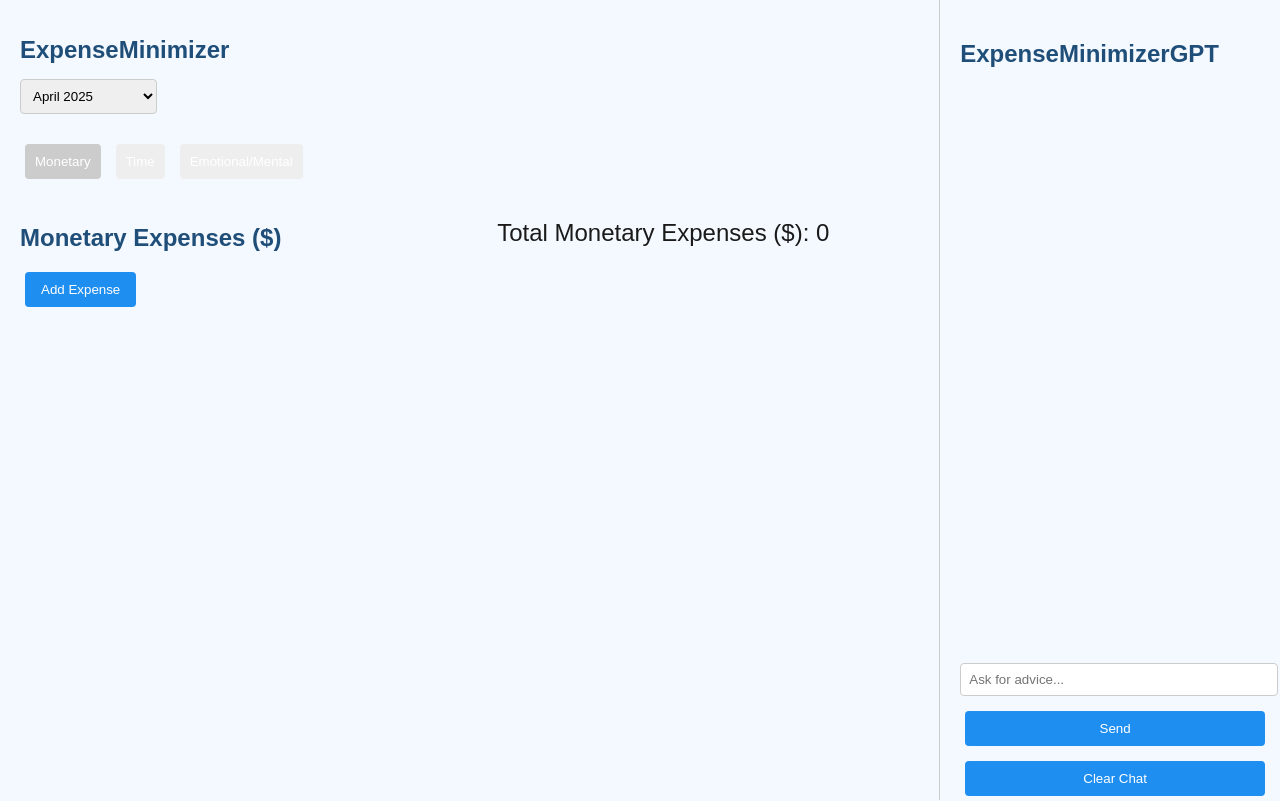
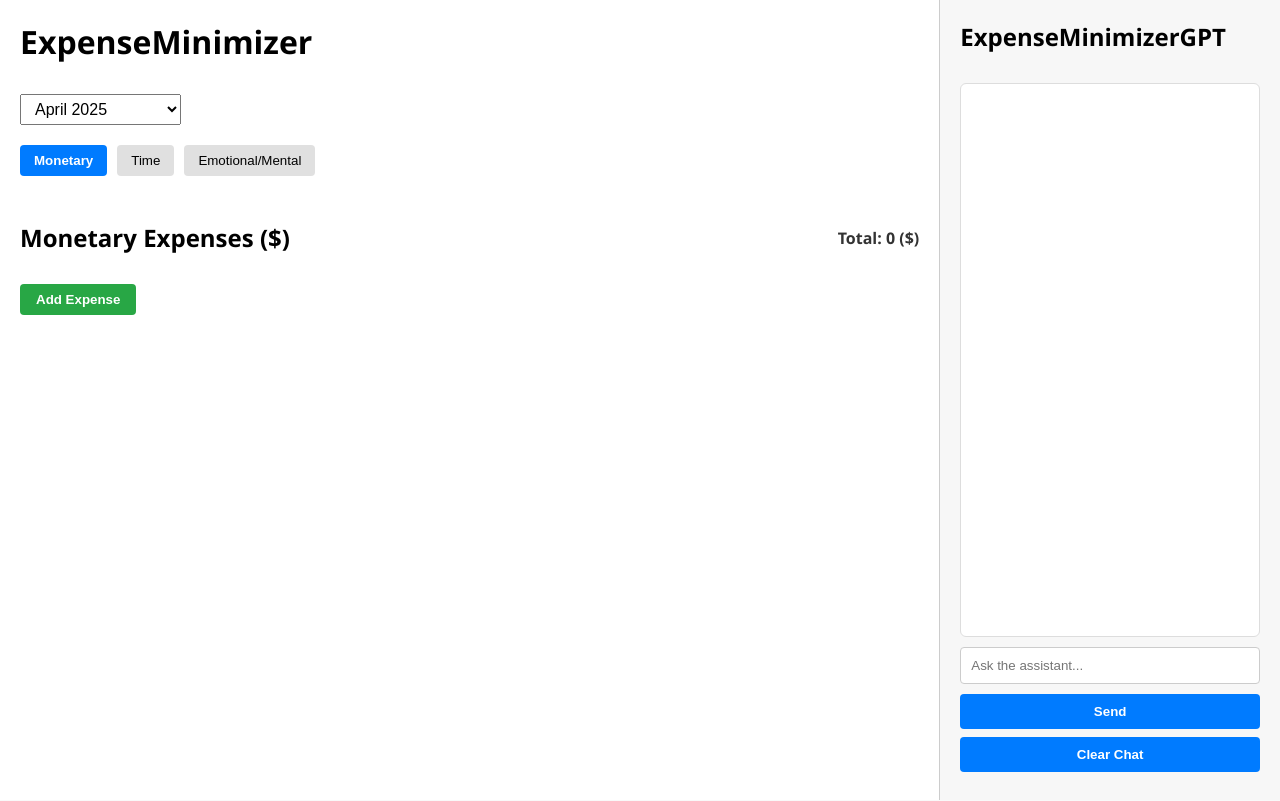
Before and after one commit to CleanCodeCrammed/expense-minimizer, a React (Create React App) app: page / in a window 1280 px wide. Built offline with nearby package versions, Linux system fonts and the light colour scheme.

Commit message:
Updated App.js

```diff
--- a/src/App.css
+++ b/src/App.css
@@ -1,56 +1,167 @@
-body {
+/* Reset & base */
+body, html, #root {
   margin: 0;
-  font-family: 'Segoe UI', Tahoma, Geneva, Verdana, sans-serif;
-  background-color: #f4f9ff;
-  color: #1a1a1a;
+  padding: 0;
+  height: 100%;
+  font-family: 'Segoe UI', sans-serif;
+  background-color: #f9f9f9;
 }
 
-h1, h2 {
-  font-weight: 600;
-  color: #1f4e79;
-  margin-bottom: 10px;
+.app-layout {
+  display: flex;
+  height: 100vh;
+  overflow: hidden;
 }
 
-button {
-  background-color: #1f8ef1;
+/* === Main Section === */
+.main-section {
+  flex: 3;
+  padding: 20px;
+  overflow-y: auto;
+  border-right: 1px solid #ccc;
+  background: white;
+}
+
+.main-section h1 {
+  margin-top: 0;
+}
+
+select {
+  margin-top: 10px;
+  padding: 5px 10px;
+  font-size: 1rem;
+}
+
+.tabs {
+  margin-top: 20px;
+}
+
+.tabs button {
+  margin-right: 10px;
+  padding: 8px 14px;
+  border: none;
+  border-radius: 4px;
+  background-color: #e0e0e0;
+  cursor: pointer;
+}
+
+.tabs button.active {
+  background-color: #007bff;
+  color: white;
+  font-weight: bold;
+}
+
+.header-row {
+  display: flex;
+  justify-content: space-between;
+  align-items: center;
+  margin-top: 25px;
+}
+
+.total-display {
+  font-size: 1rem;
+  font-weight: bold;
+  color: #333;
+}
+
+.add-btn {
+  margin-top: 10px;
+  padding: 8px 16px;
+  background-color: #28a745;
+  color: white;
+  font-weight: bold;
+  border: none;
+  border-radius: 4px;
+  cursor: pointer;
+}
+
+.expense-list {
+  list-style-type: none;
+  padding: 0;
+  margin-top: 15px;
+}
+
+.expense-list li {
+  padding: 10px;
+  background-color: #f1f1f1;
+  margin-bottom: 8px;
+  border-radius: 4px;
+  display: flex;
+  justify-content: space-between;
+  align-items: center;
+}
+
+.expense-list li button {
+  padding: 4px 10px;
+  background-color: #dc3545;
   color: white;
   border: none;
-  padding: 10px 16px;
-  margin: 5px;
   border-radius: 4px;
   cursor: pointer;
-  transition: background-color 0.2s ease-in-out;
 }
 
-button:hover {
-  background-color: #0d6efd;
+/* === Chat Section === */
+.chat-section {
+  flex: 1;
+  padding: 20px;
+  display: flex;
+  flex-direction: column;
+  background: #f7f7f7;
 }
 
-select, input {
-  padding: 8px;
-  border: 1px solid #ccc;
-  border-radius: 4px;
-  margin: 5px 0;
+.chat-section h2 {
+  margin-top: 0;
 }
 
-ul {
-  list-style: none;
-  padding: 0;
+.chat-box {
+  flex: 1;
+  overflow-y: auto;
+  margin: 10px 0;
+  background-color: #fff;
+  padding: 10px;
+  border-radius: 6px;
+  border: 1px solid #ddd;
 }
 
-li {
-  background: white;
-  margin: 8px 0;
-  padding: 10px;
-  border-radius: 6px;
-  box-shadow: 0 1px 3px rgba(0, 0, 0, 0.1);
+.chat-message {
+  margin-bottom: 15px;
+  line-height: 1.4;
 }
 
-.chatbox {
-  background-color: #e3f2fd;
-  border-radius: 8px;
+.chat-section input {
   padding: 10px;
-  height: 75%;
-  overflow-y: auto;
   margin-bottom: 10px;
+  border-radius: 4px;
+  border: 1px solid #ccc;
 }
+
+.chat-section button {
+  padding: 10px;
+  margin-bottom: 8px;
+  border: none;
+  border-radius: 4px;
+  cursor: pointer;
+  background-color: #007bff;
+  color: white;
+  font-weight: bold;
+}
+
+.chat-section button:disabled {
+  background-color: #999;
+}
+
+/* === Responsive === */
+@media (max-width: 900px) {
+  .app-layout {
+    flex-direction: column;
+  }
+
+  .main-section,
+  .chat-section {
+    flex: none;
+    width: 100%;
+    height: auto;
+    border-right: none;
+    border-bottom: 1px solid #ccc;
+  }
+}
--- a/src/App.js
+++ b/src/App.js
@@ -2,10 +2,9 @@ import React, { useState, useEffect } from 'react';
 import './App.css';
 
 const expenseTypes = ['Monetary', 'Time', 'Emotional/Mental'];
-
 const typeUnits = {
-  'Monetary': '($)',
-  'Time': '(hours)',
+  Monetary: '($)',
+  Time: '(hours)',
   'Emotional/Mental': '(units)'
 };
 
@@ -16,29 +15,31 @@ const monthNames = [
 
 function App() {
   const [month, setMonth] = useState(getCurrentMonth());
-  const [expenses, setExpenses] = useState([]);
+  const [expensesByMonth, setExpensesByMonth] = useState({});
   const [selectedType, setSelectedType] = useState(expenseTypes[0]);
   const [chatInput, setChatInput] = useState('');
   const [chatMessages, setChatMessages] = useState([]);
+  const [loading, setLoading] = useState(false);
 
+  // === EFFECTS ===
   useEffect(() => {
-    const savedExpenses = localStorage.getItem(storageKey(month));
-    if (savedExpenses) setExpenses(JSON.parse(savedExpenses));
+    const saved = localStorage.getItem(storageKey(month));
+    if (saved) setExpensesByMonth(prev => ({ ...prev, [month]: JSON.parse(saved) }));
 
     const savedChats = localStorage.getItem('chatMessages');
     if (savedChats) setChatMessages(JSON.parse(savedChats));
   }, [month]);
 
   useEffect(() => {
-    localStorage.setItem(storageKey(month), JSON.stringify(expenses));
-  }, [expenses, month]);
+    localStorage.setItem(storageKey(month), JSON.stringify(expensesByMonth[month] || {}));
+  }, [expensesByMonth, month]);
 
   useEffect(() => {
     localStorage.setItem('chatMessages', JSON.stringify(chatMessages));
   }, [chatMessages]);
 
-  function storageKey(month) {
-    return `expenses_${month}`;
+  function storageKey(m) {
+    return `expenses_${m}`;
   }
 
   function getCurrentMonth() {
@@ -46,28 +47,77 @@ function App() {
     return `${now.getFullYear()}-${String(now.getMonth() + 1).padStart(2, '0')}`;
   }
 
+  // === EXPENSE LOGIC ===
   function handleAddExpense() {
-    const name = prompt('Enter Expense Name:');
+    const name = prompt('Enter expense name:');
     if (!name) return;
-
-    const amountInput = prompt('Enter Expense Amount (numbers only):');
-    const amount = parseFloat(amountInput);
-    if (isNaN(amount)) {
-      alert('Invalid amount. Please enter a number.');
+    const amt = parseFloat(prompt('Enter amount:'));
+    if (isNaN(amt)) {
+      alert('Invalid number');
       return;
     }
 
-    setExpenses([...expenses, { type: selectedType, name, amount }]);
+    setExpensesByMonth(prev => {
+      const monthData = { ...(prev[month] || {}) };
+      const list = [...(monthData[selectedType] || [])];
+      list.push({ name, amount: amt });
+      monthData[selectedType] = list;
+      return { ...prev, [month]: monthData };
+    });
   }
 
-  function handleRemoveExpense(index) {
-    setExpenses(expenses.filter((_, i) => i !== index));
+  function handleRemoveExpense(i) {
+    setExpensesByMonth(prev => {
+      const monthData = { ...(prev[month] || {}) };
+      const list = [...(monthData[selectedType] || [])];
+      list.splice(i, 1);
+      monthData[selectedType] = list;
+      return { ...prev, [month]: monthData };
+    });
   }
 
-  function handleSendMessage() {
-    if (chatInput.trim()) {
-      setChatMessages([...chatMessages, { user: chatInput, bot: "Think about cutting unnecessary expenses!" }]);
-      setChatInput('');
+  function formatAmount(amount) {
+    if (selectedType === 'Monetary') return `$${amount}`;
+    if (selectedType === 'Time') return `${amount} hours`;
+    return `${amount} units`;
+  }
+
+  function getTotal() {
+    const list = expensesByMonth[month]?.[selectedType] || [];
+    return list.reduce((sum, e) => sum + e.amount, 0);
+  }
+
+  // === CHAT LOGIC (Prepared for real GPT integration) ===
+  async function handleSendMessage() {
+    if (!chatInput.trim()) return;
+    const userMsg = chatInput.trim();
+
+    setChatMessages(prev => [...prev, { user: userMsg, bot: '...' }]);
+    setChatInput('');
+    setLoading(true);
+
+    try {
+      const res = await fetch('http://localhost:5000/api/chat', {
+        method: 'POST',
+        headers: { 'Content-Type': 'application/json' },
+        body: JSON.stringify({ message: userMsg })
+      });
+
+      const data = await res.json();
+      const botMsg = data.choices?.[0]?.message?.content || 'No response';
+      setChatMessages(prev => {
+        const last = [...prev];
+        last[last.length - 1].bot = botMsg;
+        return last;
+      });
+    } catch {
+      setChatMessages(prev => {
+        const last = [...prev];
+        last[last.length - 1].bot = 'Error contacting AI.';
+        return last;
+      });
+    } finally {
+      setLoading(false);
     }
   }
 
@@ -76,122 +126,83 @@ function App() {
     localStorage.removeItem('chatMessages');
   }
 
-  function formatAmount(expense) {
-    switch (expense.type) {
-      case 'Monetary':
-        return `$${expense.amount}`;
-      case 'Time':
-        return `${expense.amount} hours`;
-      case 'Emotional/Mental':
-        return `${expense.amount} units`;
-      default:
-        return expense.amount;
+  function generateMonthOptions() {
+    const options = [];
+    for (let i = 0; i < 12; i++) {
+      const date = new Date();
+      date.setMonth(i);
+      const y = date.getFullYear();
+      const m = String(i + 1).padStart(2, '0');
+      const label = `${monthNames[i]} ${y}`;
+      options.push({ key: `${y}-${m}`, label });
     }
+    return options;
   }
 
-  function generateMonthOptions() {
-    const months = [];
-    for (let i = 0; i < 12; i++) {
-      const date = new Date();
-      date.setMonth(date.getMonth() + i);
-      const year = date.getFullYear();
-      const monthIndex = date.getMonth();
-      const monthKey = `${year}-${String(monthIndex + 1).padStart(2, '0')}`;
-      const label = `${monthNames[monthIndex]} ${year}`;
-      months.push({ key: monthKey, label });
-    }
-    return months;
-  }
-
-  const titleStyle = { fontSize: '1.5em', fontFamily: 'Arial, sans-serif' };
+  const currentExpenses = expensesByMonth[month]?.[selectedType] || [];
 
   return (
-    <div style={{ display: 'flex', height: '100vh' }}>
-      {/* Main App */}
-      <div style={{ flex: 3, padding: 20 }}>
-        <h1 style={titleStyle}>ExpenseMinimizer</h1>
+    <div className="app-layout">
+      {/* Main Section */}
+      <div className="main-section">
+        <h1>ExpenseMinimizer</h1>
 
-        {/* Month Selector */}
-        <select value={month} onChange={(e) => setMonth(e.target.value)}>
-          {generateMonthOptions().map(({ key, label }) => (
-            <option key={key} value={key}>{label}</option>
+        <select value={month} onChange={e => setMonth(e.target.value)}>
+          {generateMonthOptions().map(opt => (
+            <option key={opt.key} value={opt.key}>{opt.label}</option>
           ))}
         </select>
 
-        {/* Expense Type Tabs */}
-        <div style={{ marginTop: 20 }}>
-          {expenseTypes.map((type) => (
+        <div className="tabs">
+          {expenseTypes.map(type => (
             <button
               key={type}
+              className={selectedType === type ? 'active' : ''}
               onClick={() => setSelectedType(type)}
-              style={{
-                marginRight: 10,
-                padding: 10,
-                backgroundColor: selectedType === type ? '#ccc' : '#eee'
-              }}
             >
               {type}
             </button>
           ))}
         </div>
 
-        {/* Expense Title and Total aligned */}
-        <div style={{
-          marginTop: 20,
-          display: 'flex',
-          alignItems: 'center',
-          justifyContent: 'space-between'
-        }}>
-          <h2 style={titleStyle}>{selectedType} Expenses {typeUnits[selectedType]}</h2>
-          <div style={{ ...titleStyle, marginRight: '10%' }}>
-            {selectedType === 'Monetary' && (
-              <div>Total Monetary Expenses ($): {expenses.filter(e => e.type === 'Monetary').reduce((sum, e) => sum + e.amount, 0)}</div>
-            )}
-            {selectedType === 'Time' && (
-              <div>Total Time Expenses (hours): {expenses.filter(e => e.type === 'Time').reduce((sum, e) => sum + e.amount, 0)}</div>
-            )}
-            {selectedType === 'Emotional/Mental' && (
-              <div>Total Emotional/Mental Expenses (units): {expenses.filter(e => e.type === 'Emotional/Mental').reduce((sum, e) => sum + e.amount, 0)}</div>
-            )}
+        <div className="header-row">
+          <h2>{selectedType} Expenses {typeUnits[selectedType]}</h2>
+          <div className="total-display">
+            Total: {getTotal()} {typeUnits[selectedType]}
           </div>
         </div>
 
-        {/* Expense List */}
-        <button onClick={handleAddExpense} style={{ marginTop: 10 }}>Add Expense</button>
-        <ul>
-          {expenses
-            .filter(e => e.type === selectedType)
-            .map((e, index) => (
-              <li key={index}>
-                {e.name} — {formatAmount(e)}
-                <button onClick={() => handleRemoveExpense(index)} style={{ marginLeft: 10 }}>
-                  Remove
-                </button>
-              </li>
-            ))
-          }
+        <button onClick={handleAddExpense} className="add-btn">Add Expense</button>
+        <ul className="expense-list">
+          {currentExpenses.map((e, i) => (
+            <li key={i}>
+              {e.name} — {formatAmount(e.amount)}
+              <button onClick={() => handleRemoveExpense(i)}>Remove</button>
+            </li>
+          ))}
         </ul>
       </div>
 
-      {/* Chatbox */}
-      <div style={{ flex: 1, borderLeft: '1px solid #ccc', padding: 20 }}>
-        <h2 style={titleStyle}>ExpenseMinimizerGPT</h2>
-        <div style={{ height: '75%', overflowY: 'auto', marginBottom: 10 }}>
-          {chatMessages.map((m, i) => (
-            <div key={i}>
-              <strong>You:</strong> {m.user}<br />
-              <strong>Bot:</strong> {m.bot}<br /><br />
+      {/* Chat Section */}
+      <div className="chat-section">
+        <h2>ExpenseMinimizerGPT</h2>
+        <div className="chat-box">
+          {chatMessages.map((msg, i) => (
+            <div key={i} className="chat-message">
+              <strong>You:</strong> {msg.user}<br />
+              <strong>Bot:</strong> {msg.bot}
             </div>
           ))}
         </div>
         <input
           value={chatInput}
-          onChange={(e) => setChatInput(e.target.value)}
-          placeholder="Ask for advice..."
-          style={{ width: '100%', marginBottom: 10 }}
+          onChange={e => setChatInput(e.target.value)}
+          placeholder="Ask the assistant..."
         />
-        <button onClick={handleSendMessage} style={{ width: '100%', marginBottom: 10 }}>Send</button>
-        <button onClick={handleClearChat} style={{ width: '100%' }}>Clear Chat</button>
+        <button onClick={handleSendMessage} disabled={loading}>
+          {loading ? 'Thinking...' : 'Send'}
+        </button>
+        <button onClick={handleClearChat}>Clear Chat</button>
       </div>
     </div>
   );
```
